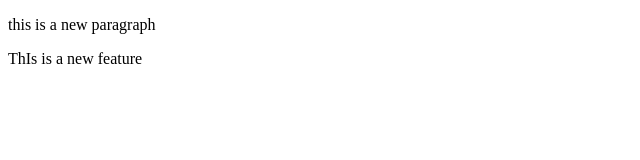
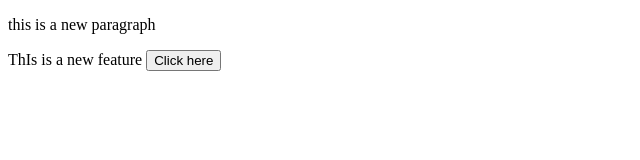
Before and after one commit to CodingwithKUSH/LocalRepo, a plain HTML site: page index.html in a window 1280 px wide. Shown: the whole page, without its empty margins (0-640 px from the left). Drawn offline with Linux system fonts and the light colour scheme.

Commit message:
add button

```diff
--- a/index.html
+++ b/index.html
@@ -7,6 +7,6 @@
 </head>
 <body>
     <p>this is a new paragraph</p>
-    <p>ThIs is a new feature</p>
+    <p>ThIs is a new feature <button>Click here</button></p>
 </body>
 </html>
```
